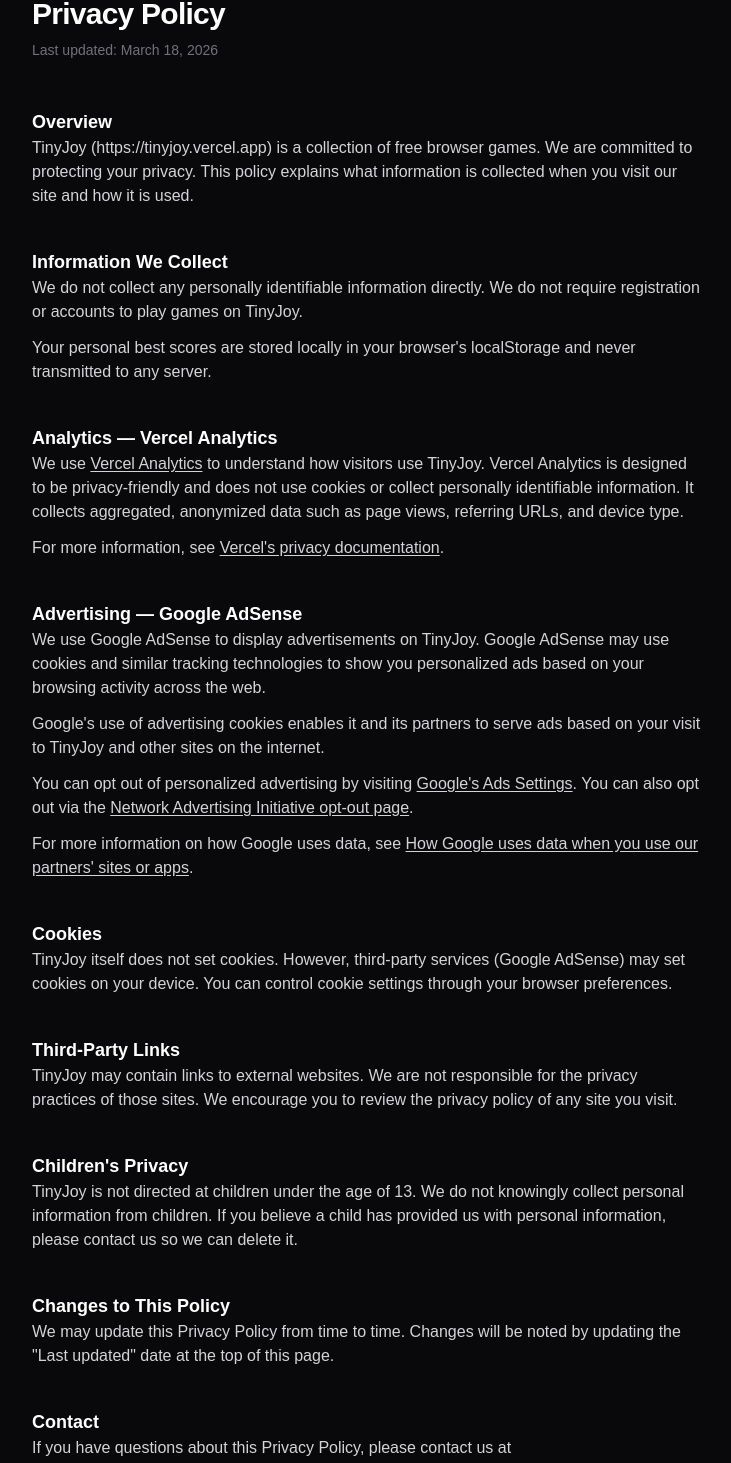
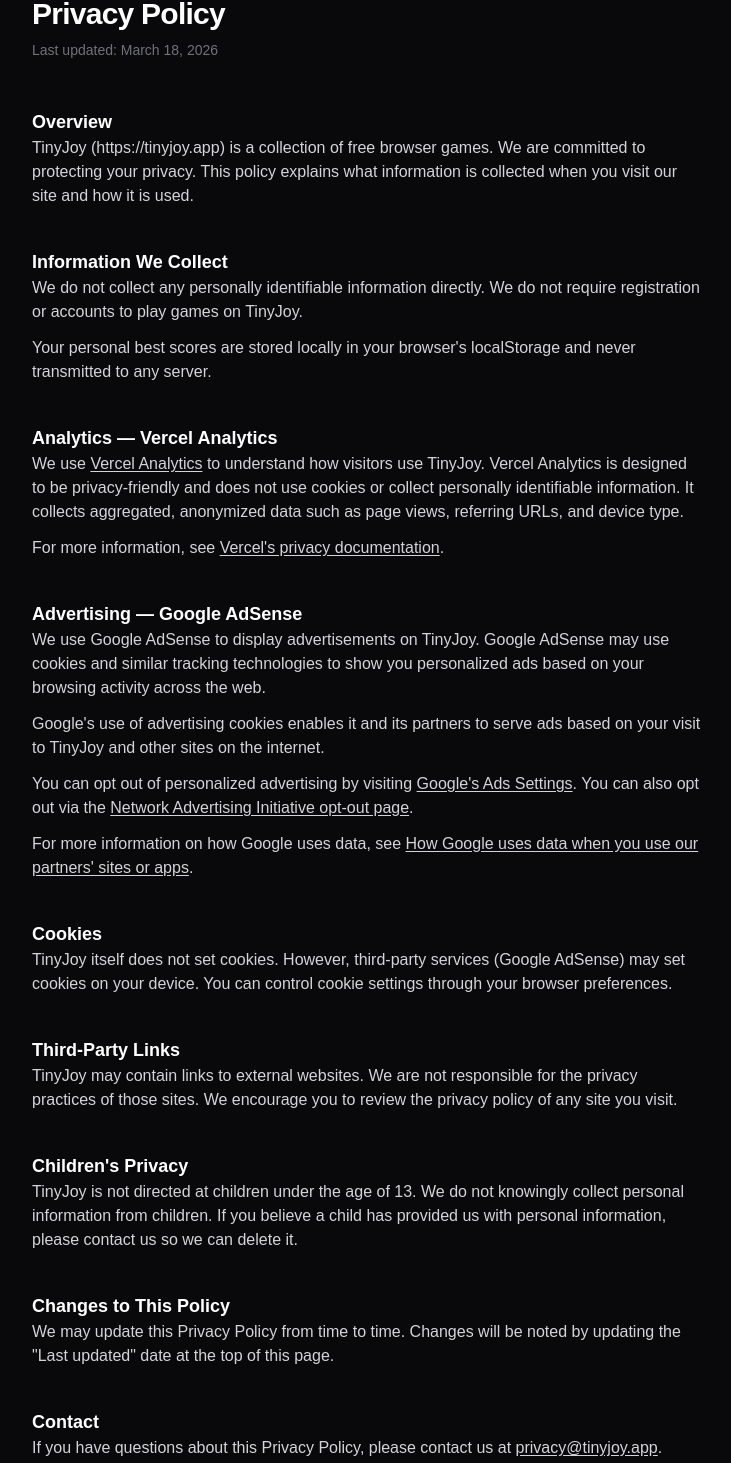
Before and after one commit to shivangagarwal/tinyjoy, a Next.js app: page /privacy in a window 1280 px wide. Shown: the part 106-1569 px from the top of the page, without its empty margins (272-1003 px from the left). Built offline with nearby package versions, Linux system fonts and the light colour scheme.

Commit message:
Update all URLs from tinyjoy.vercel.app to tinyjoy.app
Co-Authored-By: Paperclip <noreply@paperclip.ing>

```diff
--- a/src/app/games/color-match/page.tsx
+++ b/src/app/games/color-match/page.tsx
@@ -3,7 +3,7 @@
 
 const title = 'Color Match';
 const description = 'Play Color Match — a quick, free color-matching game. Tap the right tiles before time runs out. 60 seconds of fast, colorful fun.';
-const url = 'https://tinyjoy.vercel.app/games/color-match';
+const url = 'https://tinyjoy.app/games/color-match';
 
 export const metadata: Metadata = {
   title,
--- a/src/app/games/memory-flip/page.tsx
+++ b/src/app/games/memory-flip/page.tsx
@@ -3,7 +3,7 @@
 
 const title = 'Memory Flip';
 const description = 'Play Memory Flip — flip cards and find matching pairs. Beat the clock in this free, quick memory game.';
-const url = 'https://tinyjoy.vercel.app/games/memory-flip';
+const url = 'https://tinyjoy.app/games/memory-flip';
 
 export const metadata: Metadata = {
   title,
--- a/src/app/games/number-rush/page.tsx
+++ b/src/app/games/number-rush/page.tsx
@@ -3,7 +3,7 @@
 
 const title = 'Number Rush';
 const description = 'Play Number Rush — tap numbers 1 to 25 in order as fast as you can. A free speed and reflex game. How fast are you?';
-const url = 'https://tinyjoy.vercel.app/games/number-rush';
+const url = 'https://tinyjoy.app/games/number-rush';
 
 export const metadata: Metadata = {
   title,
--- a/src/app/games/pattern-echo/page.tsx
+++ b/src/app/games/pattern-echo/page.tsx
@@ -3,7 +3,7 @@
 
 const title = 'Pattern Echo';
 const description = 'Play Pattern Echo — watch a color sequence and repeat it. A free Simon Says-style memory game that gets harder with every round.';
-const url = 'https://tinyjoy.vercel.app/games/pattern-echo';
+const url = 'https://tinyjoy.app/games/pattern-echo';
 
 export const metadata: Metadata = {
   title,
--- a/src/app/games/word-scramble/page.tsx
+++ b/src/app/games/word-scramble/page.tsx
@@ -3,7 +3,7 @@
 
 const title = 'Word Scramble';
 const description = 'Play Word Scramble — unscramble as many words as you can in 60 seconds. A free, quick word game for your everyday moments.';
-const url = 'https://tinyjoy.vercel.app/games/word-scramble';
+const url = 'https://tinyjoy.app/games/word-scramble';
 
 export const metadata: Metadata = {
   title,
--- a/src/app/layout.tsx
+++ b/src/app/layout.tsx
@@ -18,7 +18,7 @@
   subsets: ["latin"],
 });
 
-const BASE_URL = 'https://tinyjoy.vercel.app';
+const BASE_URL = 'https://tinyjoy.app';
 
 export const metadata: Metadata = {
   metadataBase: new URL(BASE_URL),
--- a/src/app/page.tsx
+++ b/src/app/page.tsx
@@ -5,11 +5,11 @@
 export const metadata: Metadata = {
   title: 'TinyJoy — Calm, Quick, Delightful Games',
   description: 'Free browser games for everyday moments. Play Color Match, Memory Flip, Number Rush, Pattern Echo, Word Scramble and more.',
-  alternates: { canonical: 'https://tinyjoy.vercel.app' },
+  alternates: { canonical: 'https://tinyjoy.app' },
   openGraph: {
     title: 'TinyJoy — Calm, Quick, Delightful Games',
     description: 'Free browser games for everyday moments. No download, no sign-up.',
-    url: 'https://tinyjoy.vercel.app',
+    url: 'https://tinyjoy.app',
     type: 'website',
   },
   twitter: {
--- a/src/app/privacy/page.tsx
+++ b/src/app/privacy/page.tsx
@@ -8,8 +8,8 @@
 };
 
 const LAST_UPDATED = 'March 18, 2026';
-const SITE_URL = 'https://tinyjoy.vercel.app';
-const CONTACT_EMAIL = 'privacy@tinyjoy.vercel.app';
+const SITE_URL = 'https://tinyjoy.app';
+const CONTACT_EMAIL = 'privacy@tinyjoy.app';
 
 export default function PrivacyPage() {
   return (
```
Also changed, not shown: public/robots.txt, 1 other file (tests, documents, lock files or other folders).
